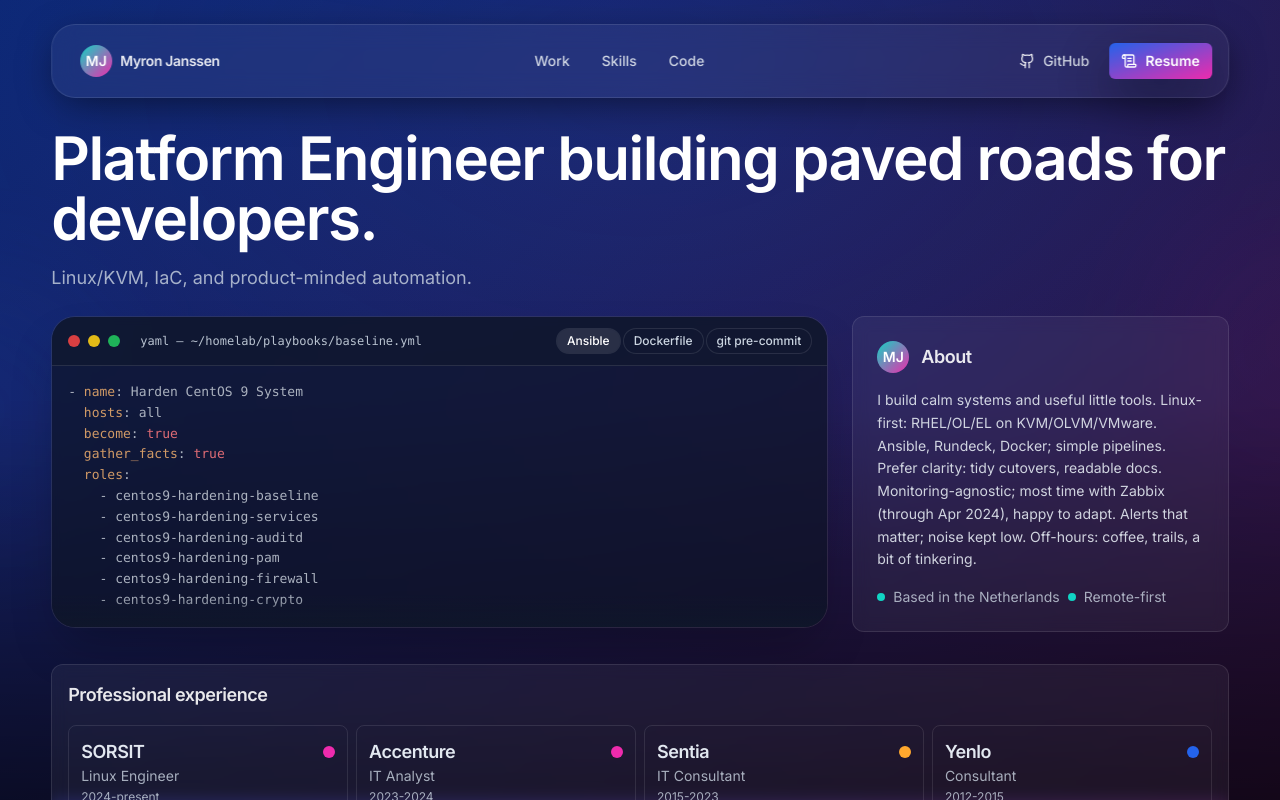
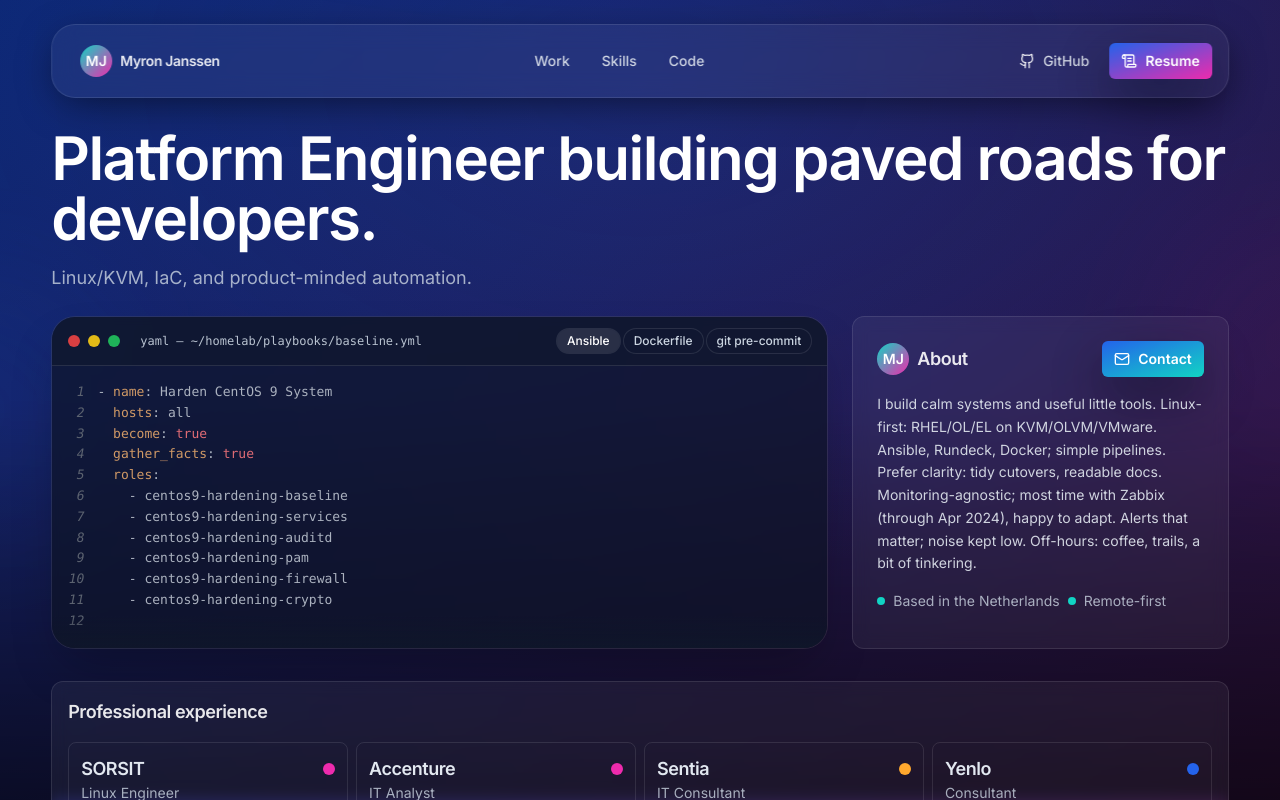
Before and after one commit to XIIISins/portfolio, a Next.js app: page / in a window 1280 px wide. Shown: the top 800 px of the page. Built offline with nearby package versions, Linux system fonts and the light colour scheme.

Commit message:
feat: Add contact button on about card

```diff
--- a/src/app/page.tsx
+++ b/src/app/page.tsx
@@ -1,5 +1,8 @@
 import { Terminal } from "@/components/terminal";
+import { Button } from "@/components/ui/button";
 import { CardTitle } from "@/components/ui/card";
+import { Mail } from "lucide-react";
+import Link from "next/link";
 
 const about = `
 I build calm systems and useful little tools.
@@ -35,13 +38,27 @@ export default function HomePage() {
         {/* About - takes 1/3 of the space */}
         <div className="lg:col-span-1">
           <div className="rounded-xl border border-white/10 bg-white/5 p-6 backdrop-blur h-full">
-            <div className="flex items-center gap-3 mb-4">
-              <div className="h-8 w-8 rounded-full bg-gradient-to-br from-brand-secondary to-brand-accent flex items-center justify-center">
-                <span className="text-sm font-semibold text-white">MJ</span>
+            <div className="flex items-center justify-between mb-4">
+              <div className="flex items-center gap-2">
+                <div className="h-8 w-8 py-4 rounded-full bg-gradient-to-br from-brand-secondary to-brand-accent flex items-center justify-center">
+                  <span className="text-sm font-semibold text-white">MJ</span>
+                </div>
+                <h4 className="text-base md:text-lg font-semibold tracking-tight text-white/90">
+                  About
+                </h4>
               </div>
-              <h4 className="text-base md:text-lg font-semibold tracking-tight text-white/90">
-                About
-              </h4>
+              <Button variant="gradient-primary" size="sm" className="gap-2">
+                <Mail className="h-4 w-4" />
+                <Link
+                  href="mailto:contact@myronjanssen.dev"
+                  target="_blank"
+                  rel="noopener noreferrer"
+                >
+                  <span className="truncate max-w-[220px] sm:max-w-none">
+                    Contact
+                  </span>
+                </Link>
+              </Button>
             </div>
             <div className="space-y-4">
               <p className="text-sm text-slate-200/90 leading-relaxed">
--- a/src/components/terminal.tsx
+++ b/src/components/terminal.tsx
@@ -39,7 +39,8 @@ const SNIPPETS: Snippet[] = [
     - centos9-hardening-auditd
     - centos9-hardening-pam
     - centos9-hardening-firewall
-    - centos9-hardening-crypto`,
+    - centos9-hardening-crypto
+    `,
   },
   {
     id: "dockerfile",
@@ -178,7 +179,7 @@ export function Terminal() {
               language={activeSnippet.language}
               style={customTheme}
               wrapLines
-              showLineNumbers={false}
+              showLineNumbers={true}
             >
               {activeSnippet.code}
             </SyntaxHighlighter>
```
